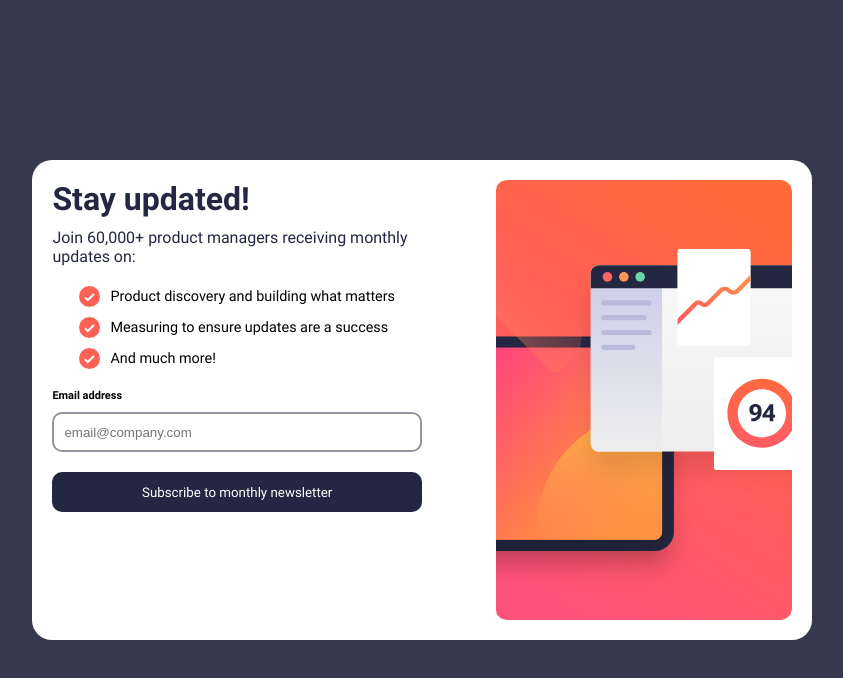
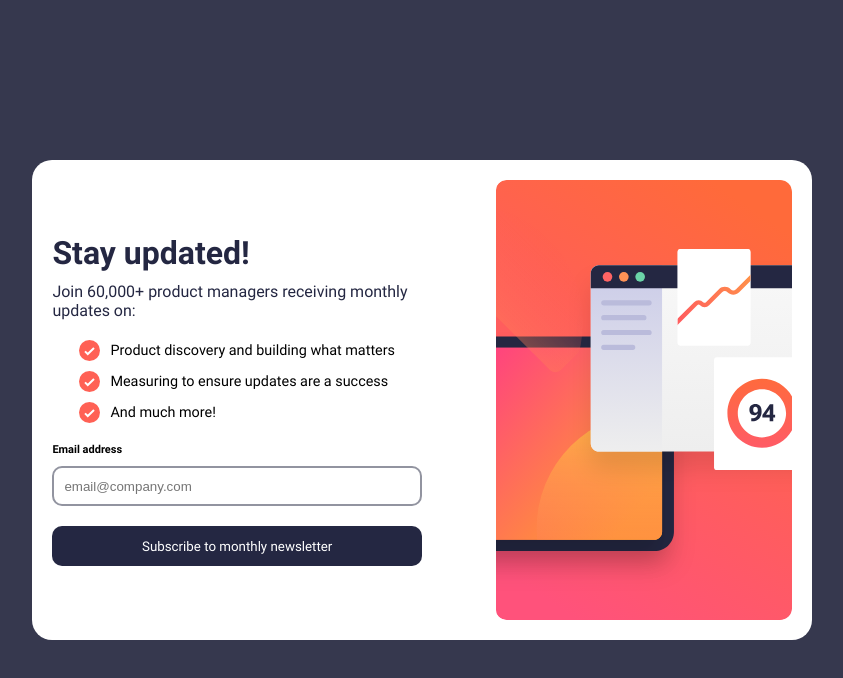
Before and after one commit to nawwar-nb2022/newsLetterr-frontEndMentor, a React (Create React App) app: page / in a window 1280 px wide. Shown: the top 678 px of the page, without its empty margins (218-1061 px from the left). Built offline with nearby package versions, Linux system fonts and the light colour scheme.

Commit message:
update ui

```diff
--- a/src/components/submit/submit.scss
+++ b/src/components/submit/submit.scss
@@ -29,7 +29,7 @@
   .itemSection {
     display: flex;
     align-items: center;
-    // justify-content: space-around;
+    justify-content: center;
     flex-direction: column;
     gap: 20px;
     @include mobile {
```
